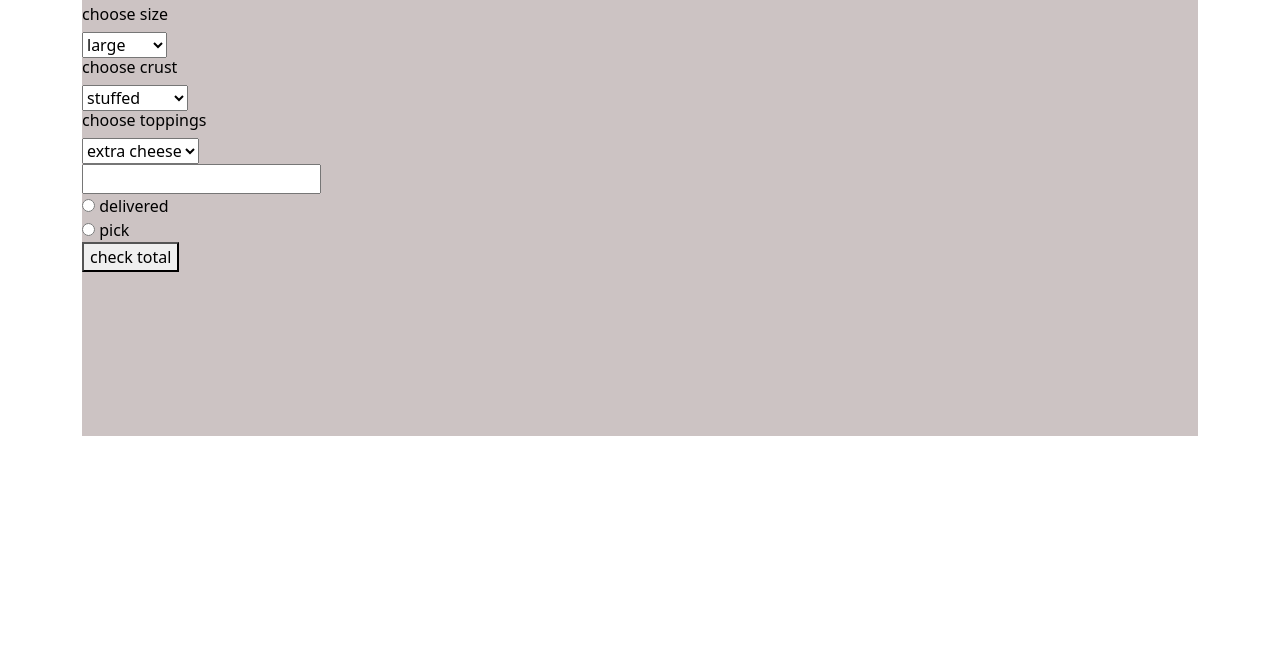
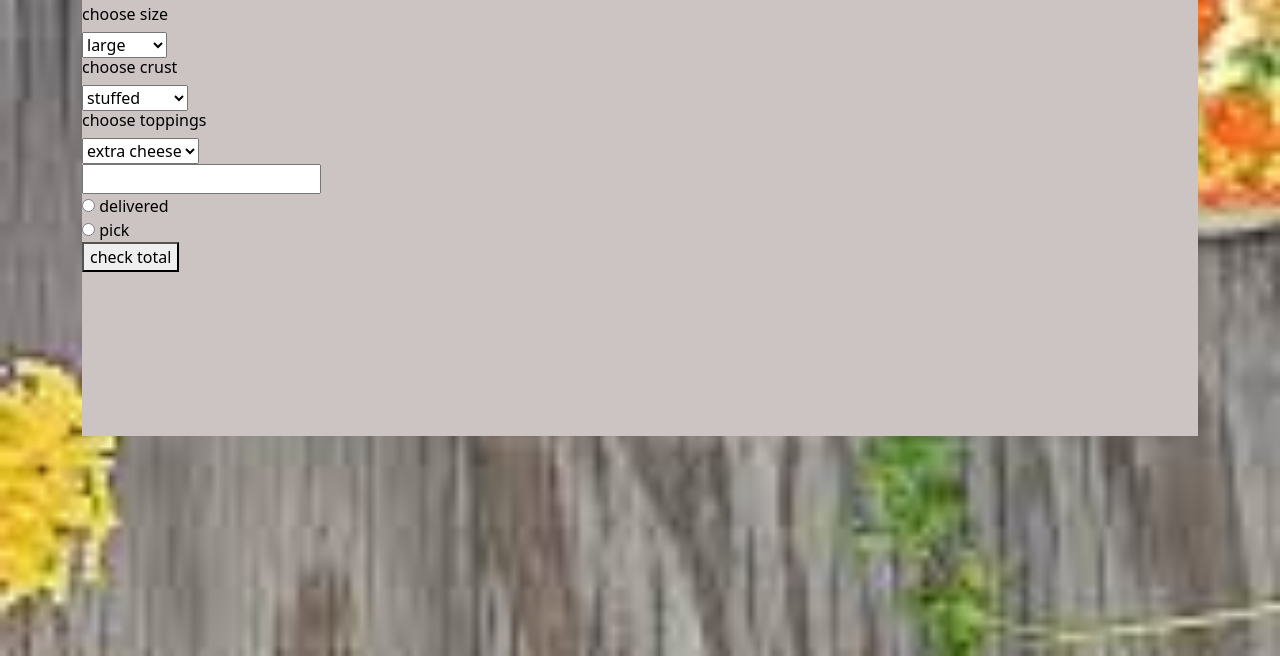
Before and after one commit to najmah2muhudin/pizzahouse, a plain HTML site: page index.html in a window 1280 px wide. Shown: the part 144-800 px from the top of the page. Drawn offline with nearby package versions, Linux system fonts and the light colour scheme; the site is published under a folder, as on GitHub Pages, so addresses that start at the root find nothing.

Commit message:
add homepage

```diff
--- a/style.css
+++ b/style.css
@@ -1,5 +1,5 @@
 body{
-    background-image: url("/download.jpeg");
+    background-image: url("./download.jpeg");
     background-repeat: no-repeat;
     background-size: cover;
     background-attachment: fixed;
```
